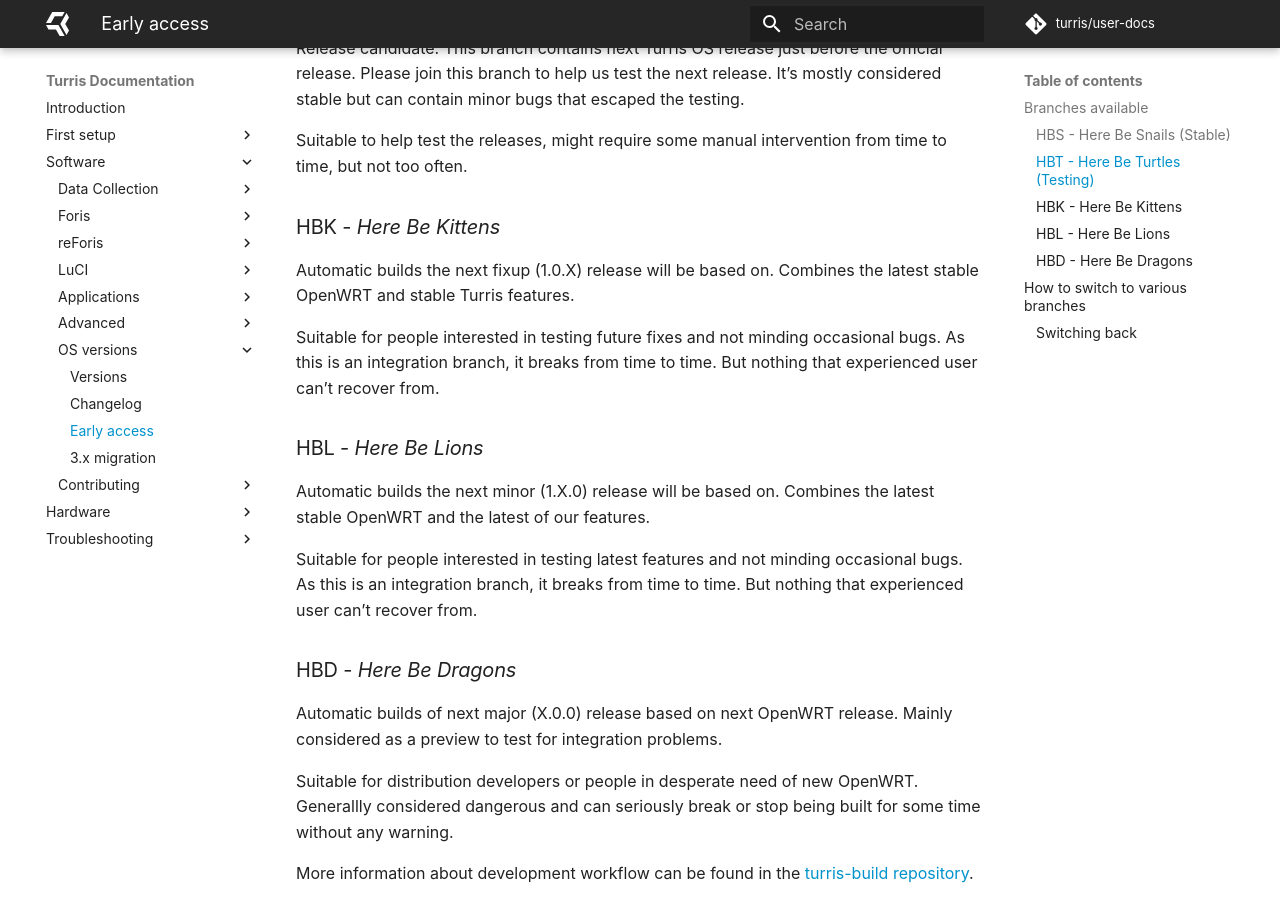
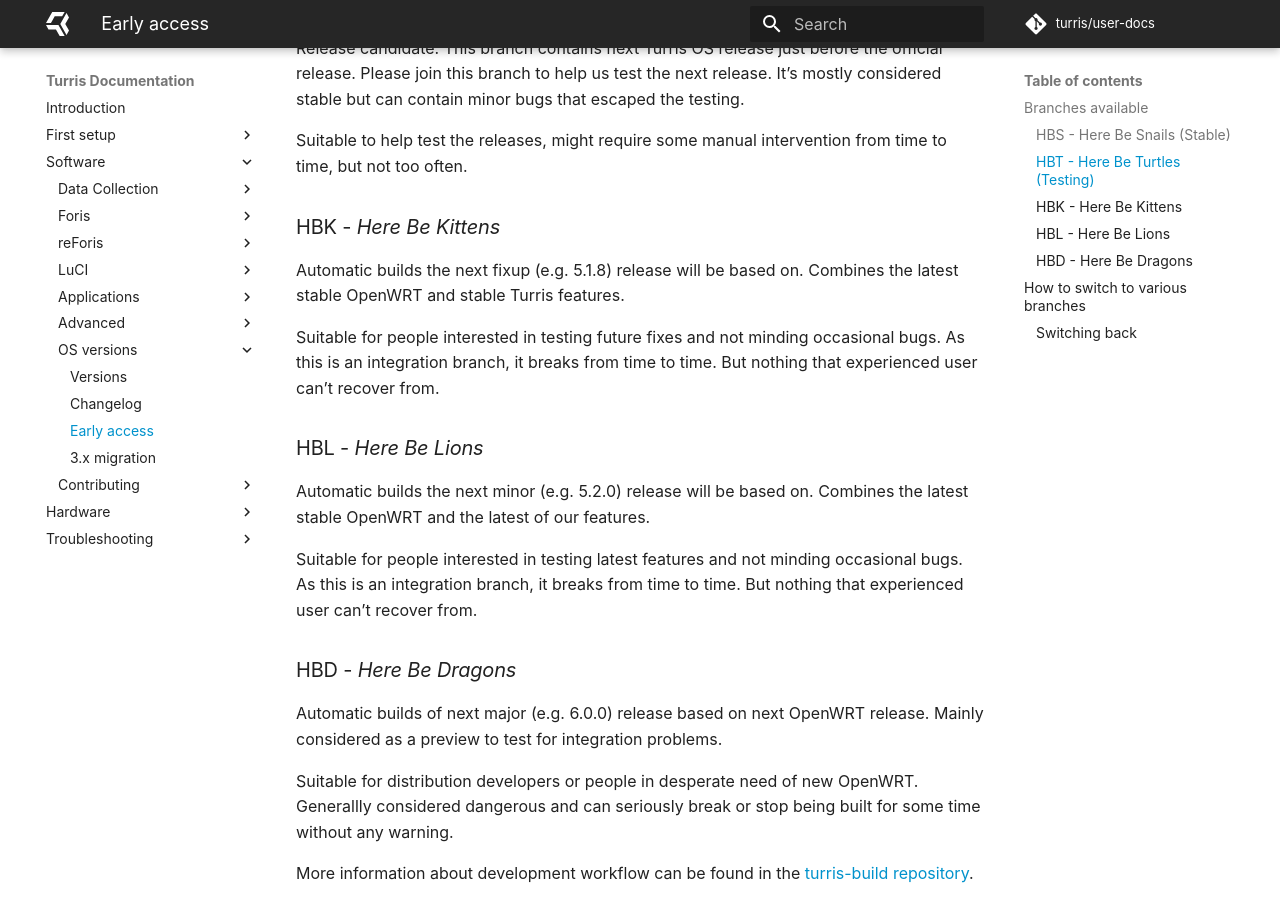
Before and after one commit to turris-cz/user-docs, an MkDocs documentation site: the page built from docs/geek/testing.md, in a window 1280 px wide and 900 px high, scrolled down 679 px. Built offline with MkDocs 1.6.1 and Material for MkDocs 9.7.7, drawn with Linux system fonts in a browser that asks for light colours.

Commit message:
geek/testing: Provide particular examples of fixup/minor/major versions

```diff
--- a/docs/geek/testing.md
+++ b/docs/geek/testing.md
@@ -34,7 +34,7 @@
 
 ### HBK - _Here Be Kittens_
 
-Automatic builds the next fixup (1.0.X) release will be based on. Combines the
+Automatic builds the next fixup (e.g. 5.1.8) release will be based on. Combines the
 latest stable OpenWRT and stable Turris features.
 
 Suitable for people interested in testing future fixes and not minding occasional
@@ -43,7 +43,7 @@
 
 ### HBL - _Here Be Lions_
 
-Automatic builds the next minor (1.X.0) release will be based on. Combines the
+Automatic builds the next minor (e.g. 5.2.0) release will be based on. Combines the
 latest stable OpenWRT and the latest of our features.
 
 Suitable for people interested in testing latest features and not minding
@@ -52,7 +52,7 @@
 
 ### HBD - _Here Be Dragons_
 
-Automatic builds of next major (X.0.0) release based on next OpenWRT release.
+Automatic builds of next major (e.g. 6.0.0) release based on next OpenWRT release.
 Mainly considered as a preview to test for integration problems.
 
 Suitable for distribution developers or people in desperate need of new
```
